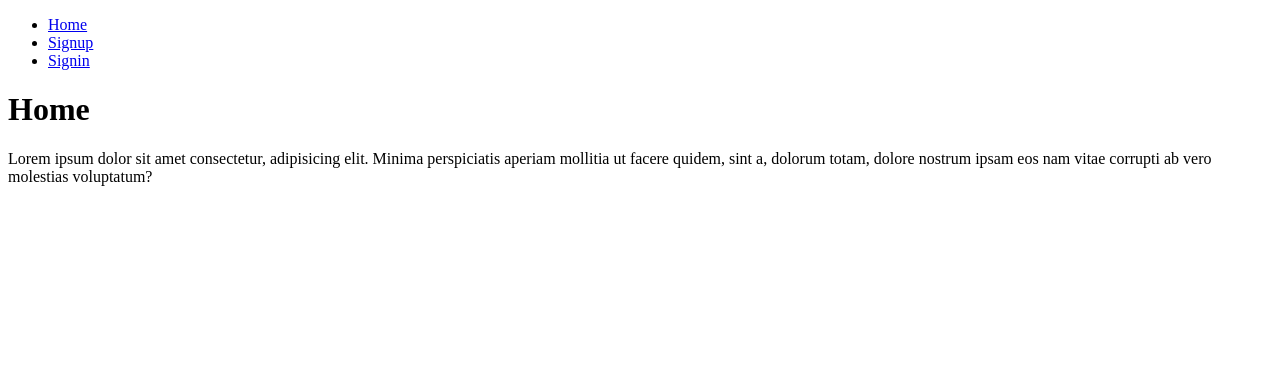
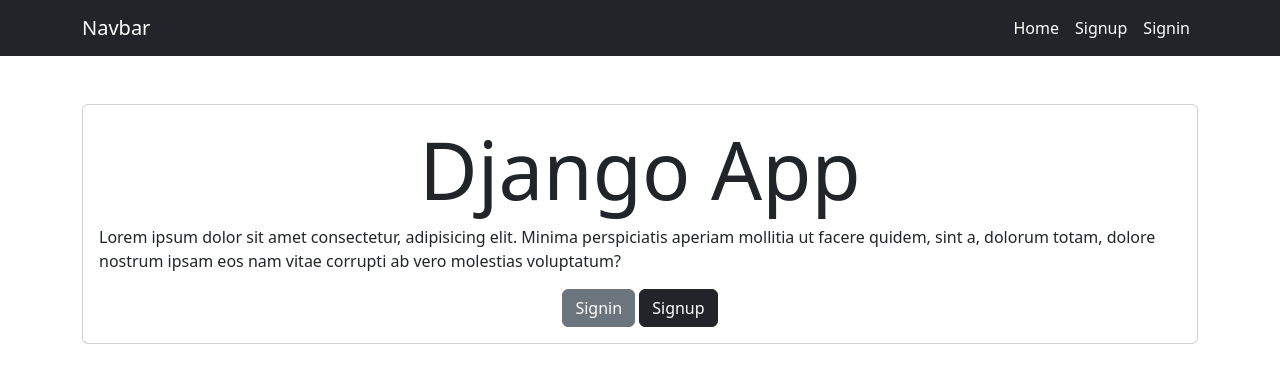
Before and after one commit to devmateus9/django-crud-auth, a Django app: page / in a window 1280 px wide. Shown: the top 391 px of the page. Run offline with Django 5.2, Linux system fonts and the light colour scheme.

Commit message:
boostrap 1ra parte Commit 240824 v0

```diff
--- a/tasks/templates/base.html
+++ b/tasks/templates/base.html
@@ -4,22 +4,33 @@
     <meta charset="UTF-8">
     <meta name="viewport" content="width=device-width, initial-scale=1.0">
     <title>Django CRUD Aplicacion</title>
+    <link rel="stylesheet" href="https://cdn.jsdelivr.net/npm/bootstrap@5.3.3/dist/css/bootstrap.min.css">
+
 </head>
 <body>
-    <nav>
-        <ul>
-            <li><a href="/">Home</a></li>
-            {% if user.is_authenticated %}
-            <li><a href="/logout/">Logout</a></li>
-            <li><a href={% url 'tasks' %}>Tasks Pending</a></li>
-            <li><a href={% url 'tasks_completed' %}>Tasks Completed</a></li>
-            <li><a href="/tasks/create/">Create Task</a></li>
-            {% else %}
-            <li><a href="/signup/">Signup</a></li>
-            <li><a href="/signin/">Signin</a></li>
-            {% endif %}
-        </ul>
+    <nav class="navbar navbar-expand-lg bg-dark navbar-dark">
+        <div class="container">
+            <a class="navbar-brand" href="#" style="color: white;">Navbar</a>
+            <button class="navbar-toggler" type="button" data-bs-toggle="collapse" data-bs-target="#navbarNav" aria-controls="navbarNav" aria-expanded="false" aria-label="Toggle navigation">
+                <span class="navbar-toggler-icon"></span>
+            </button>
+            <div class="collapse navbar-collapse" id="navbarNav">
+                <ul class="navbar-nav ms-auto">
+                    <li class="nav-item"><a class="nav-link active" aria-current="page" href="/" style="color: white;">Home</a></li>
+                    {% if user.is_authenticated %}
+                    <li class="nav-item"><a class="nav-link active" aria-current="page" href="/logout/" style="color: white;">Logout</a></li>
+                    <li class="nav-item"><a class="nav-link active" aria-current="page" href={% url 'tasks' %} style="color: white;">Tasks Pending</a></li>
+                    <li class="nav-item"><a class="nav-link active" aria-current="page" href={% url 'tasks_completed' %} style="color: white;">Tasks Completed</a></li>
+                    <li class="nav-item"><a class="nav-link active" aria-current="page" href="/tasks/create/" style="color: white;">Create Task</a></li>
+                    {% else %}
+                    <li class="nav-item"><a class="nav-link active" aria-current="page" href="/signup/" style="color: white;">Signup</a></li>
+                    <li class="nav-item"><a class="nav-link active" aria-current="page" href="/signin/" style="color: white;">Signin</a></li>
+                    {% endif %}
+                </ul>
+            </div>
+        </div>
     </nav>
+
     {% block content %}
     {% endblock %}
 </body>
--- a/tasks/templates/home.html
+++ b/tasks/templates/home.html
@@ -1,6 +1,18 @@
 {% extends 'base.html' %}
 
 {% block content%}
-<h1>Home</h1>
-<p>Lorem ipsum dolor sit amet consectetur, adipisicing elit. Minima perspiciatis aperiam mollitia ut facere quidem, sint a, dolorum totam, dolore nostrum ipsam eos nam vitae corrupti ab vero molestias voluptatum?</p>
+<main class="container py-5">
+<section class="card card-body">
+    <h1 class ="display-1 text-center">Django App</h1>
+    <p>Lorem ipsum dolor sit amet consectetur, adipisicing elit. Minima perspiciatis aperiam mollitia ut facere quidem, sint a, dolorum totam, dolore nostrum ipsam eos nam vitae corrupti ab vero molestias voluptatum?</p>
+    <div class="text-center">
+        <a class="btn btn-secondary" href="/signin/">
+            Signin
+        </a>
+        <a class="btn btn-dark" href="/signup/">
+            Signup
+        </a>
+    </div>
+</section>
+</main>
 {% endblock %}
```
Also changed, not shown: tasks/templates/signup.html (+8 -1 lines).
